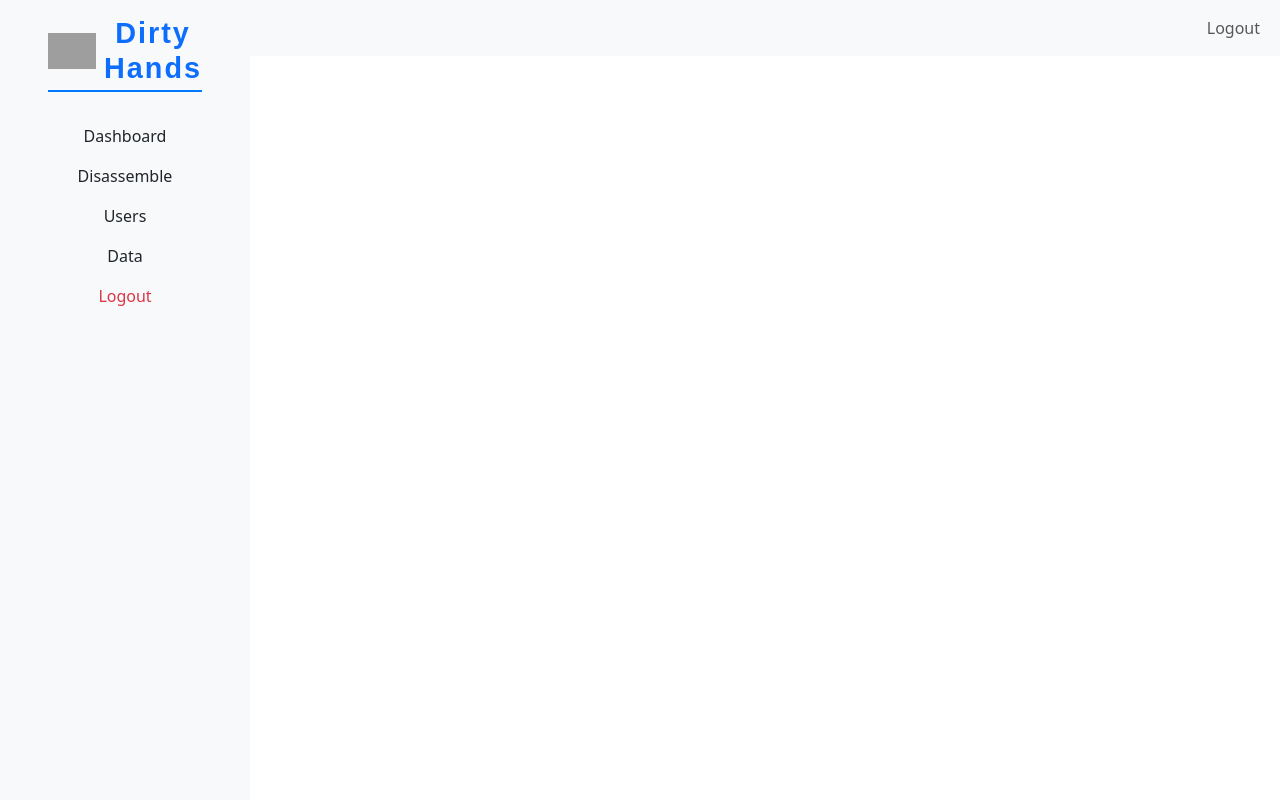
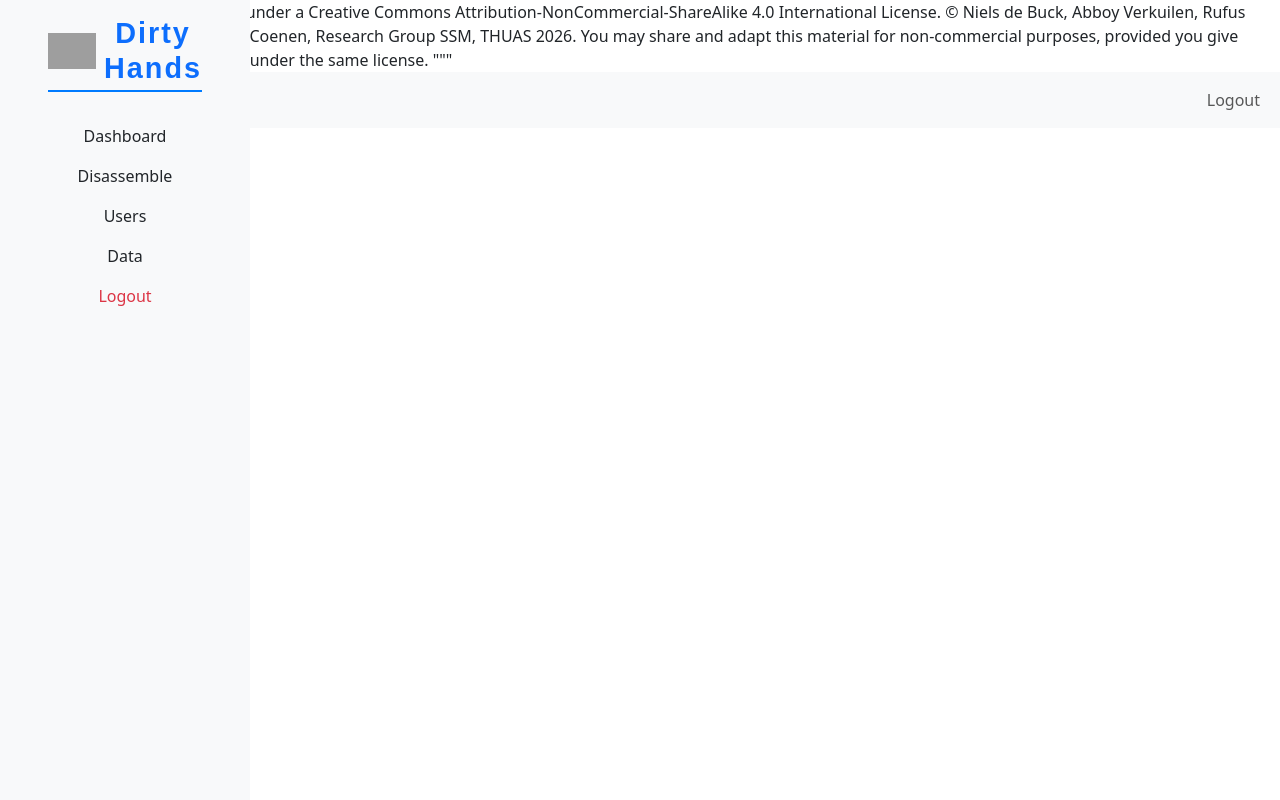
Before and after one commit to RemanufacturingLab-StudentTeams/dirtyHands, a Flask app: page /dashboard in a window 1280 px wide. Run offline with Flask 3, Linux system fonts and the light colour scheme; a user stored in the database is signed in; some libraries are stand-ins or nearby versions; grey boxes are pictures that could not be loaded.

Commit message:
Include license details in base.html
Add license information to the base HTML template

```diff
--- a/formWebApp/templates/base.html
+++ b/formWebApp/templates/base.html
@@ -1,3 +1,14 @@
+"""
+License: This work is licensed under a Creative Commons Attribution-NonCommercial-ShareAlike 4.0 International License.
+
+© Niels de Buck, Abboy Verkuilen, Rufus Fraanje, Mirjam Zijderveld,
+Jenny Coenen, Research Group SSM, THUAS 2026.
+
+You may share and adapt this material for non-commercial purposes,
+provided you give appropriate credit and distribute under the same license.
+"""
+
+
 <!DOCTYPE html>
 <html lang="en">
 <head>
```
